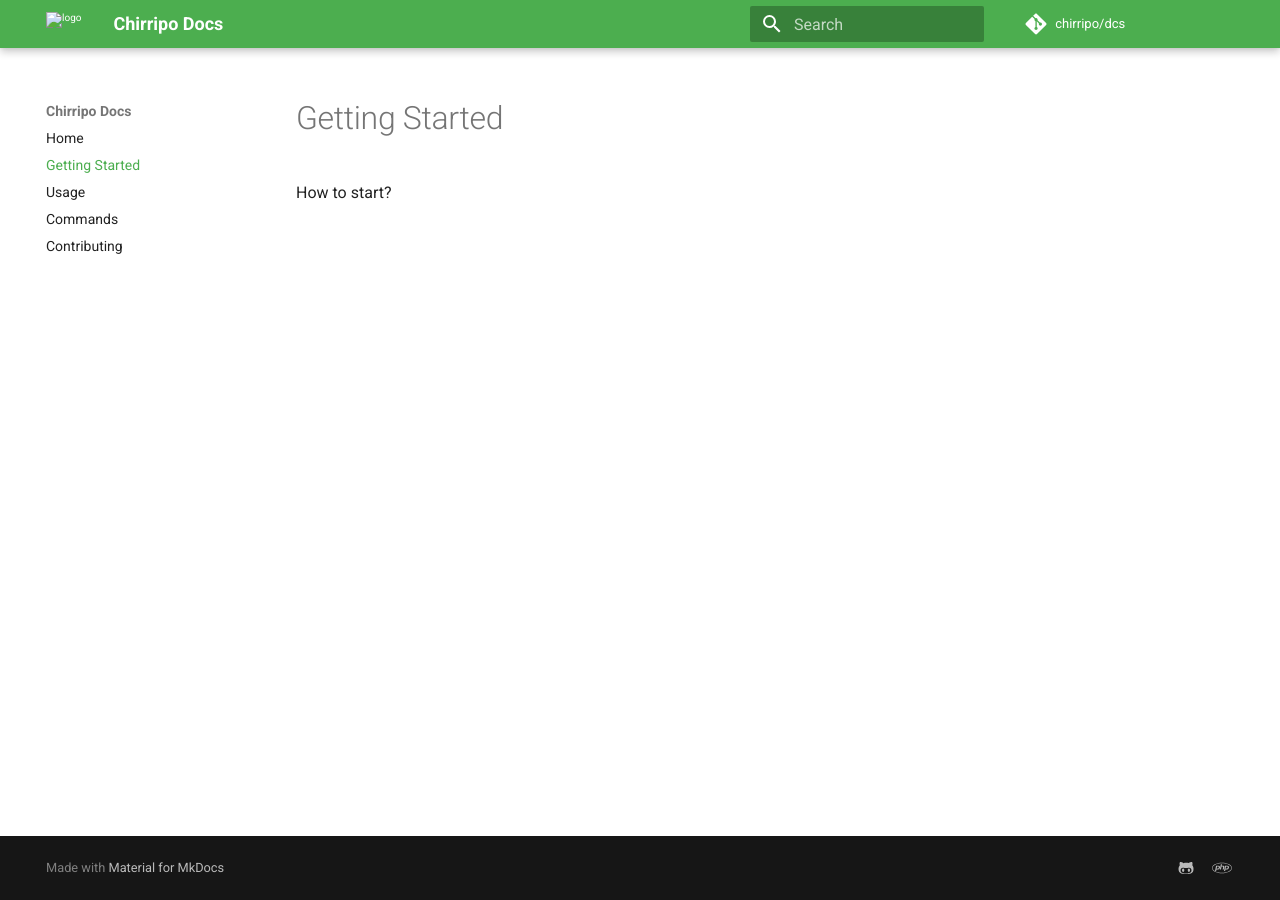
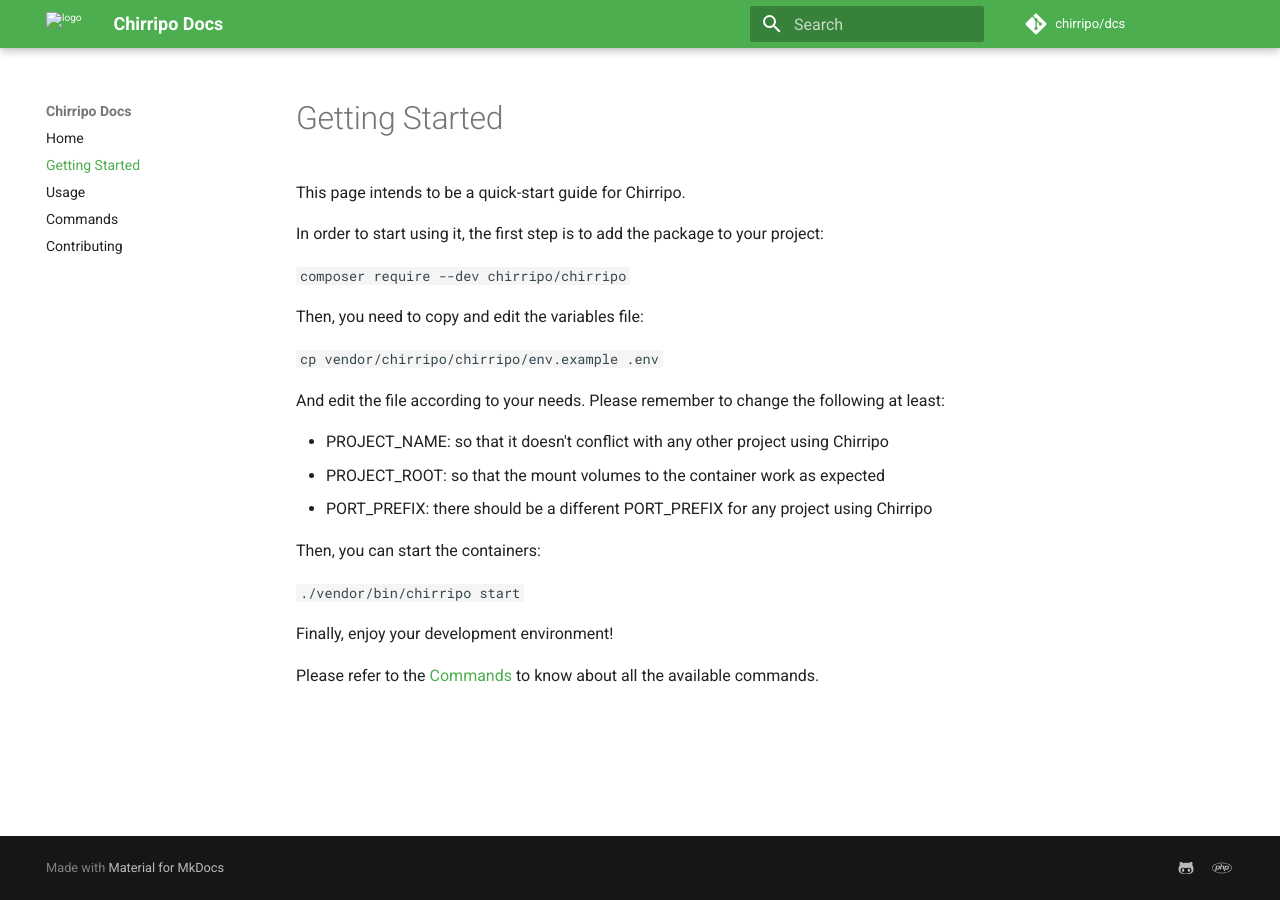
Before and after one commit to chirripo/docs, an MkDocs documentation site: the page built from docs/getting-started.md, in a window 1280 px wide. Built offline with MkDocs 1.6.1 and Material for MkDocs 9.7.7, drawn with Linux system fonts in a browser that asks for light colours; comment, search, counter and statistics services are not loaded.

Commit message:
Update getting-started.md

```diff
--- a/docs/getting-started.md
+++ b/docs/getting-started.md
@@ -1,3 +1,26 @@
 # Getting Started
 
-How to start?
+This page intends to be a quick-start guide for Chirripo.
+
+In order to start using it, the first step is to add the package to your project:
+
+`composer require --dev chirripo/chirripo`
+
+Then, you need to copy and edit the variables file:
+
+`cp vendor/chirripo/chirripo/env.example .env`
+
+And edit the file according to your needs. Please remember to change the following at least:
+
+- PROJECT_NAME: so that it doesn't conflict with any other project using Chirripo
+- PROJECT_ROOT: so that the mount volumes to the container work as expected
+- PORT_PREFIX: there should be a different PORT_PREFIX for any project using Chirripo
+
+Then, you can start the containers:
+
+`./vendor/bin/chirripo start`
+
+Finally, enjoy your development environment!
+
+
+Please refer to the [Commands](commands) to know about all the available commands.
```
